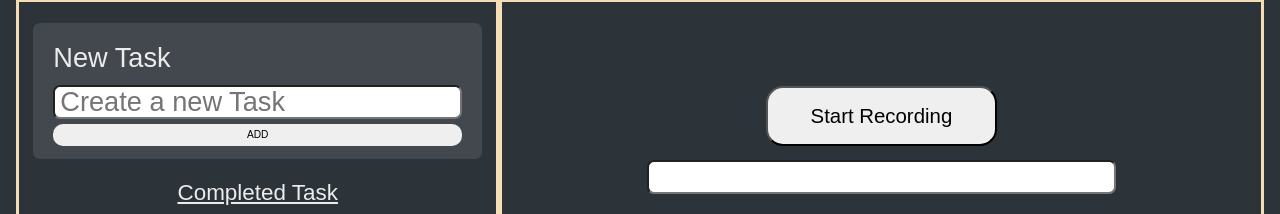
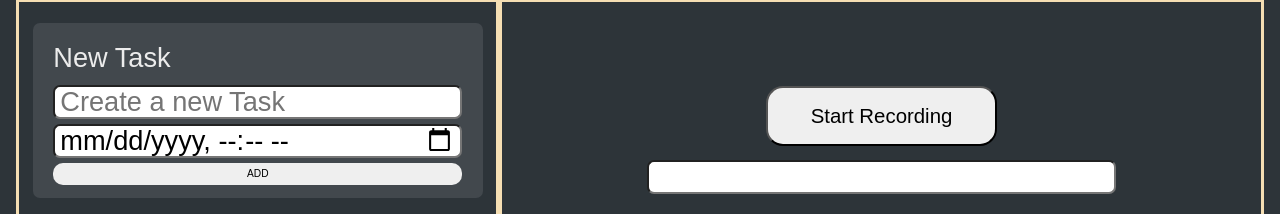
Before and after one commit to Vaibhav-sh27/Vocalize_FrontEnd, a React (Vite) app: page /app in a window 1280 px wide. Shown: the part 93-307 px from the top of the page. Built offline with nearby package versions, Linux system fonts and the light colour scheme; no server answers; sample sign-in values are in the browser's storage.

Commit message:
datetime

```diff
--- a/src/components/NewTask.jsx
+++ b/src/components/NewTask.jsx
@@ -6,13 +6,16 @@ import axios from "axios";
 import { useAuth } from "../contexts/AuthContext";
 function NewTask() {
   let [inp, setInp] = useState('');
+  let dateRef = useRef();
   const {array, setarr} = useContext(Context);
   const {currUser} = useAuth();
 
 
   async function add(item) {
     if(inp){
-      const h = { task: item, isComp: false, owner: currUser.email };
+      let dateTime=dateRef.current.value;
+      dateTime=new Date(dateTime);
+      const h = { task: item, isComp: false, owner: currUser.email, dueDate: dateTime};
       let res = await axios.post(`${import.meta.env.VITE_API_URL}/todo/${currUser._id}/addtodo`, h)
       console.log(res.data);
       setarr((item) => [...item, res.data.data]);
@@ -25,7 +28,7 @@ function NewTask() {
       <div className={styles.row}>
         <label htmlFor="cityName">New Task</label>
         <input id="cityName" placeholder="Create a new Task" onChange={(e)=>{setInp(e.target.value)}} value={inp} />
-        {/* <input id="Time" placeholder="Time" type="time" /> */}
+        <input id="Time" placeholder="Time" type="datetime-local" ref={dateRef} />
         <button  className={styles.btn} onClick={()=>{add(inp)}}>ADD </button>
       </div>
     </div>
```
